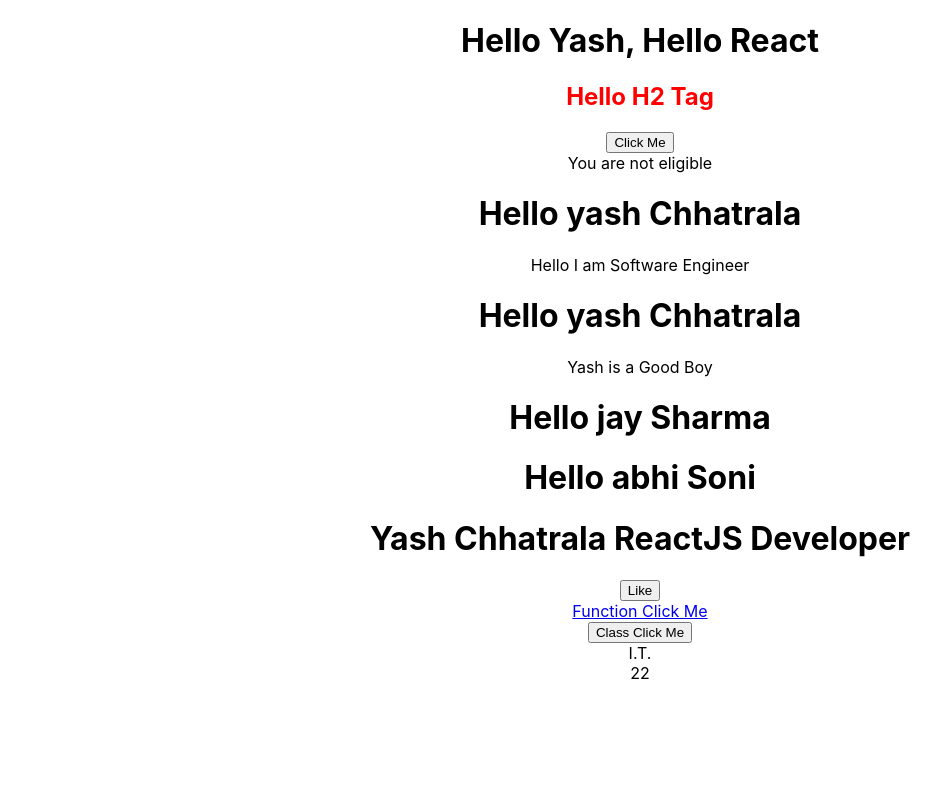
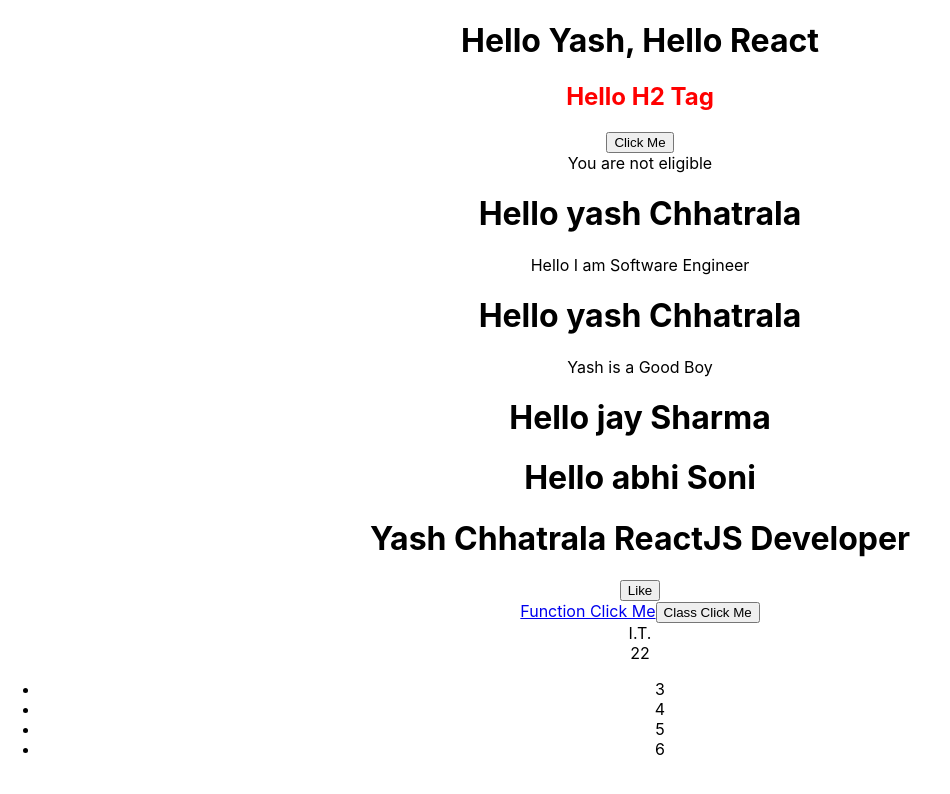
Before and after one commit to yash2500/Projects, a React (Create React App) app in the folder completereact/: page / in a window 1280 px wide. Shown: the top 794 px of the page, without its empty margins (0-950 px from the left). Built offline with nearby package versions, Linux system fonts and the light colour scheme.

Commit message:
list map function()

```diff
--- a/completereact/src/components/CFunctionClick.js
+++ b/completereact/src/components/CFunctionClick.js
@@ -20,14 +20,22 @@
     }
 
   render() {
+
+    const numbers = [3,4,5,6];
+    const newNumbers = numbers.map((numbers) => {
+        console.log(numbers);
+        return <li>{numbers}</li>
+    })
+
     return (
-      <div>
+      <>
         <button onClick={this.changeEvent}>Class Click Me</button>
         <br />
         {this.state.course}
         <br />
         {this.state.roll}
-      </div>
+        <ul>{newNumbers}</ul>
+      </>
     )
   }
 }
--- a/completereact/src/components/FunctionClick.js
+++ b/completereact/src/components/FunctionClick.js
@@ -8,9 +8,9 @@
     }
 
   return (
-    <div>
+    <>
         <a href='https://www.google.com/' onClick={changeEvent}>Function Click Me</a>
-    </div>
+    </>
   )
 }
 
```
